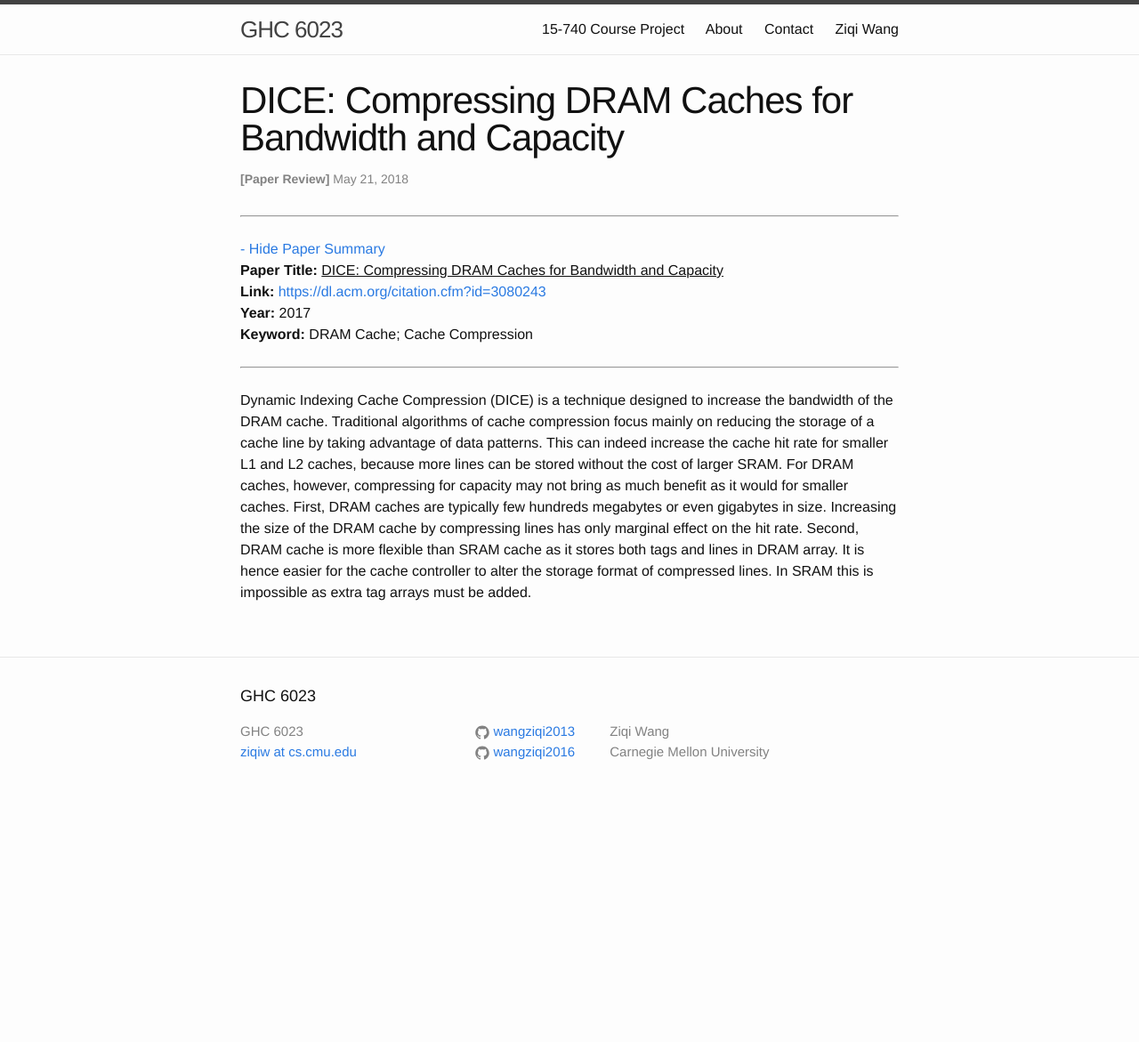
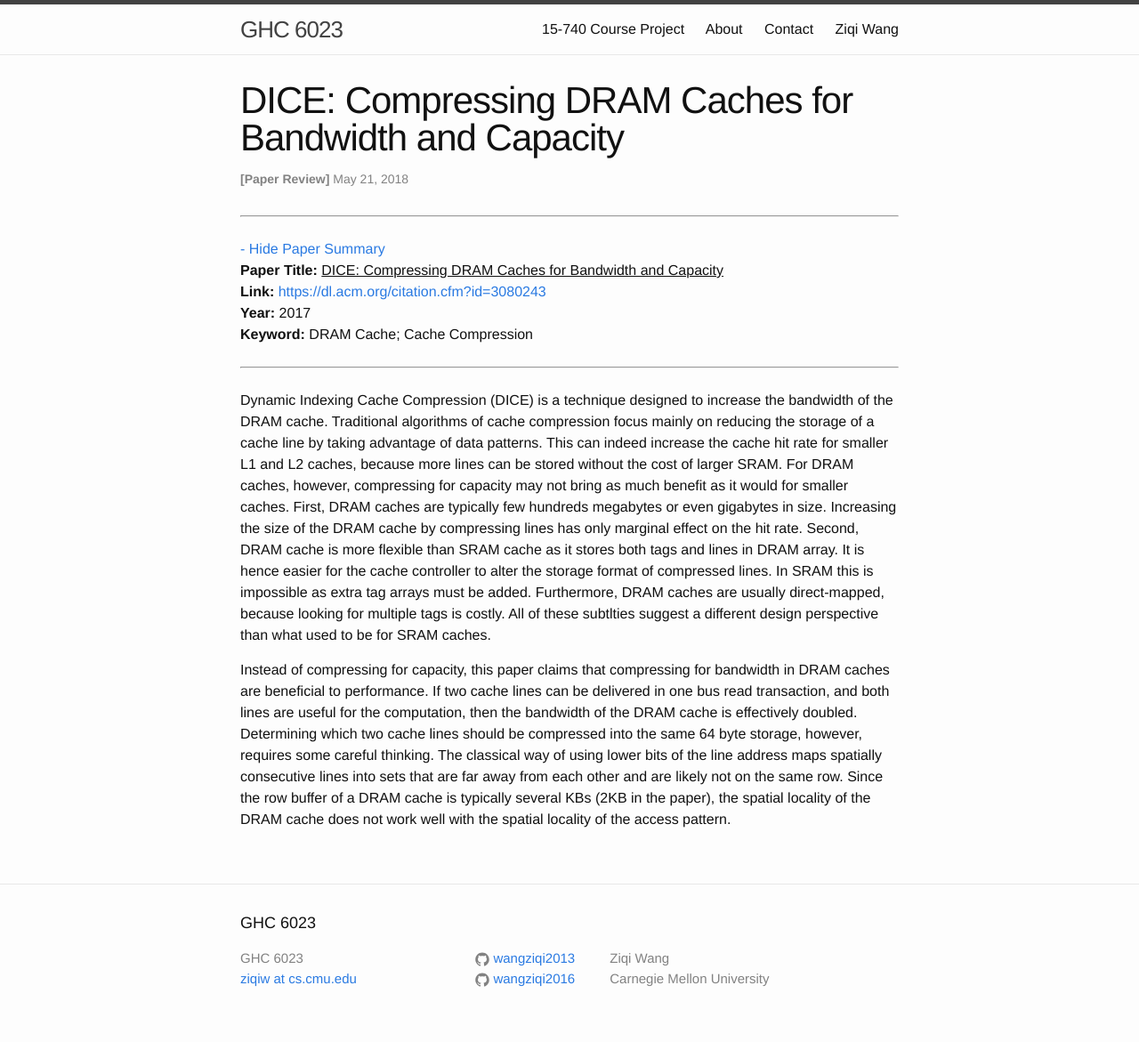
Before and after one commit to wangziqi2013/wangziqi2013.github.io, a Jekyll site: the page built from _posts/2018-05-20-dice.markdown, in a window 1280 px wide. Shown: the whole page at 89% size. Built offline with Jekyll 4.4.1, drawn with Linux system fonts in a browser that asks for light colours; before the commit the page ends 916 px from its top, so only the background shows below that.

Commit message:
Small change

```diff
--- a/_posts/2018-05-20-dice.markdown
+++ b/_posts/2018-05-20-dice.markdown
@@ -21,4 +21,14 @@ compressing for capacity may not bring as much benefit as it would for smaller c
 are typically few hundreds megabytes or even gigabytes in size. Increasing the size of the DRAM cache by compressing
 lines has only marginal effect on the hit rate. Second, DRAM cache is more flexible than SRAM cache as it stores both
 tags and lines in DRAM array. It is hence easier for the cache controller to alter the storage format of compressed lines.
-In SRAM this is impossible as extra tag arrays must be added.
+In SRAM this is impossible as extra tag arrays must be added. Furthermore, DRAM caches are usually direct-mapped,
+because looking for multiple tags is costly. All of these subtlties suggest a different design perspective than
+what used to be for SRAM caches.
+
+Instead of compressing for capacity, this paper claims that compressing for bandwidth in DRAM caches are
+beneficial to performance. If two cache lines can be delivered in one bus read transaction, and both lines are useful
+for the computation, then the bandwidth of the DRAM cache is effectively doubled. Determining which two cache
+lines should be compressed into the same 64 byte storage, however, requires some careful thinking. The classical way of
+using lower bits of the line address maps spatially consecutive lines into sets that are far away from each other
+and are likely not on the same row. Since the row buffer of a DRAM cache is typically several KBs (2KB in the paper),
+the spatial locality of the DRAM cache does not work well with the spatial locality of the access pattern.
```
